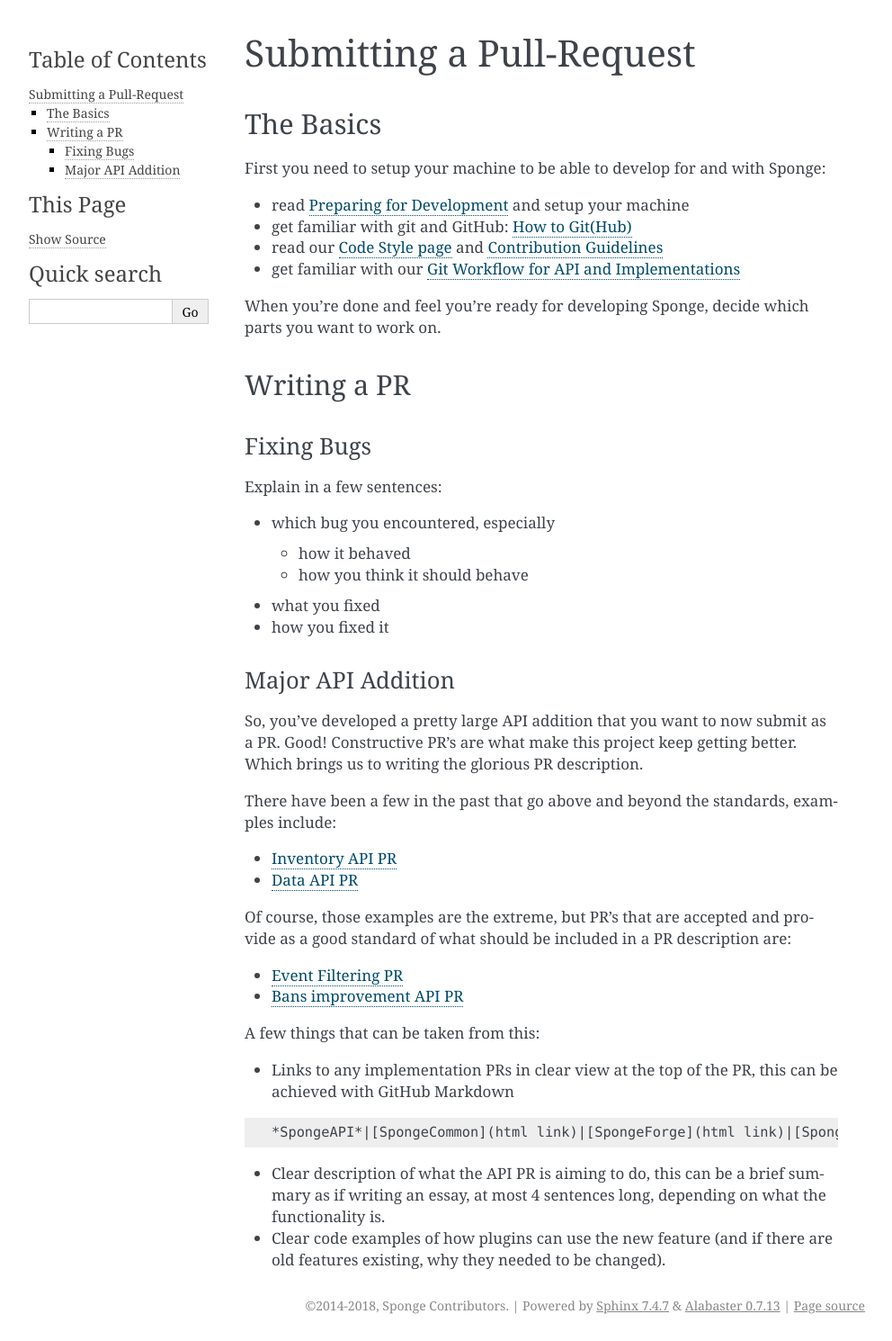
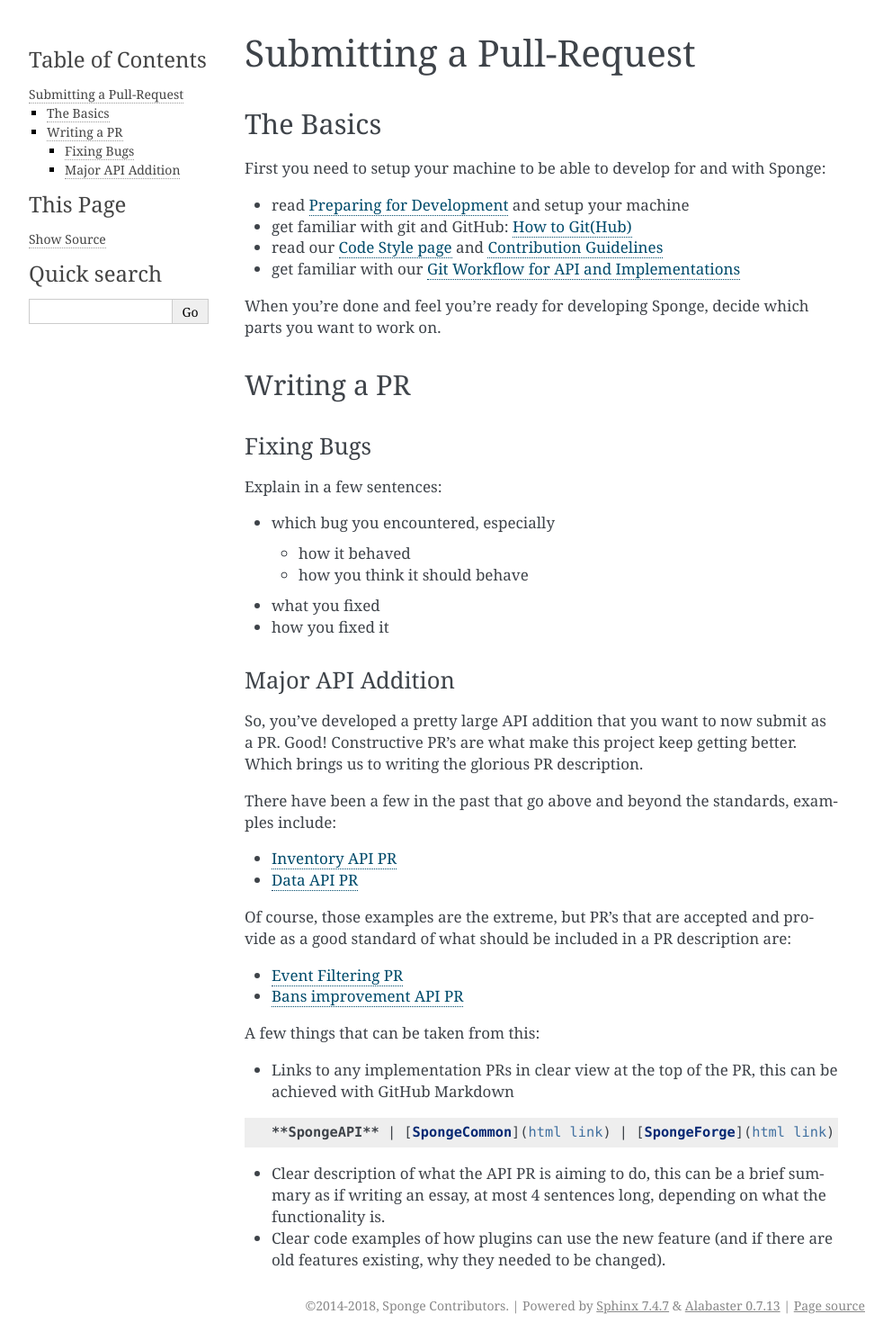
Before and after one commit to SpongePowered/SpongeDocs, a Sphinx documentation site: the page built from source/contributing/implementation/pr.rst, in a window 1280 px wide. Shown: the whole page at 90% size, without its empty margins (148-1140 px from the left). Built offline with Sphinx 7.4.7, drawn with Linux system fonts in a browser that asks for light colours; pages that are not in the unit, such as notebooks, are missing from menus.

Commit message:
Fix PR header template

```diff
--- a/source/contributing/implementation/pr.rst
+++ b/source/contributing/implementation/pr.rst
@@ -51,9 +51,9 @@
 
 * Links to any implementation PRs in clear view at the top of the PR, this can be achieved with GitHub Markdown
 
-.. code-block:: text
+.. code-block:: md
 
-  *SpongeAPI*|[SpongeCommon](html link)|[SpongeForge](html link)|[SpongeVanilla](html link)
+  **SpongeAPI** | [SpongeCommon](html link) | [SpongeForge](html link) | [SpongeVanilla](html link)
 
 
 * Clear description of what the API PR is aiming to do, this can be a brief summary as if writing an essay, at most 4
```
